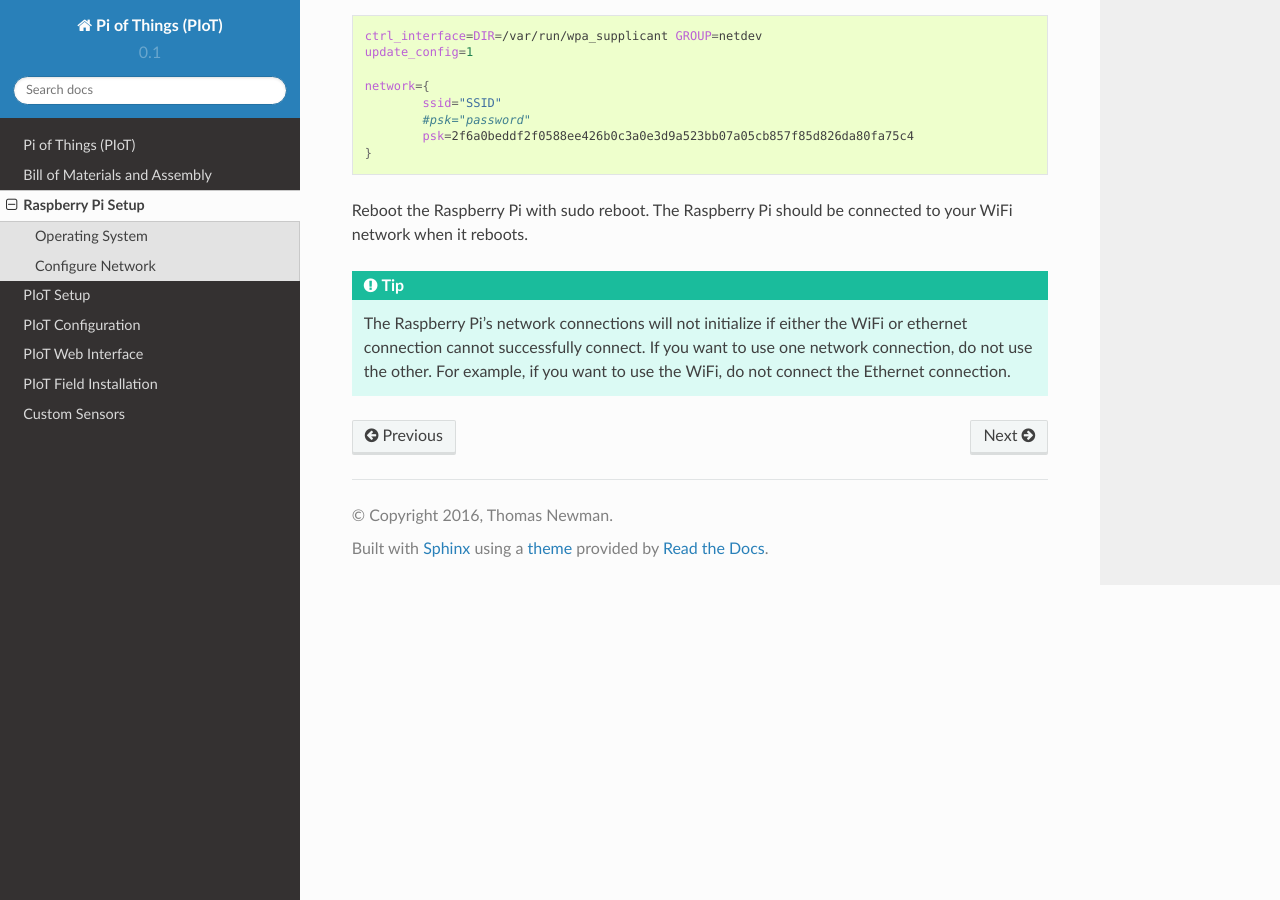
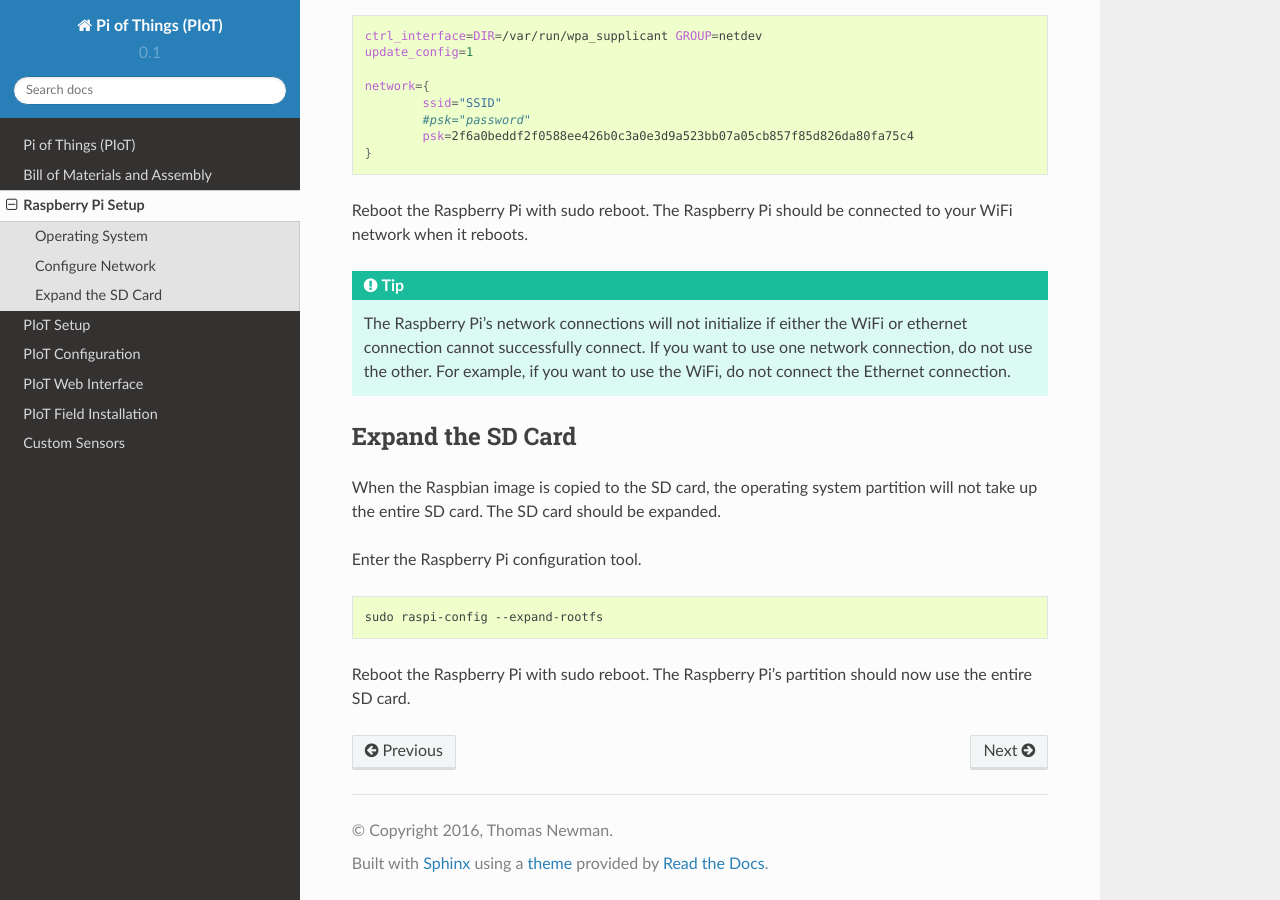
Before and after one commit to tnewman/PIoT, a Sphinx documentation site: the page built from docs/pisetup.rst, in a window 1280 px wide and 900 px high, scrolled down 845 px. Built offline with Sphinx 7.4.7 and the Read the Docs theme 2.0.0, drawn with Linux system fonts in a browser that asks for light colours.

Commit message:
Add Instructions to Expand SD Card

```diff
--- a/docs/pisetup.rst
+++ b/docs/pisetup.rst
@@ -57,3 +57,18 @@ connected to your WiFi network when it reboots.
     WiFi or ethernet connection cannot successfully connect. If you want to
     use one network connection, do not use the other. For example, if you want
     to use the WiFi, do not connect the Ethernet connection.
+
+Expand the SD Card
+------------------
+
+When the Raspbian image is copied to the SD card, the operating system partition
+will not take up the entire SD card. The SD card should be expanded.
+
+Enter the Raspberry Pi configuration tool.
+
+.. code-block:: bash
+
+    sudo raspi-config --expand-rootfs
+
+Reboot the Raspberry Pi with sudo reboot. The Raspberry Pi's partition should
+now use the entire SD card.
```
